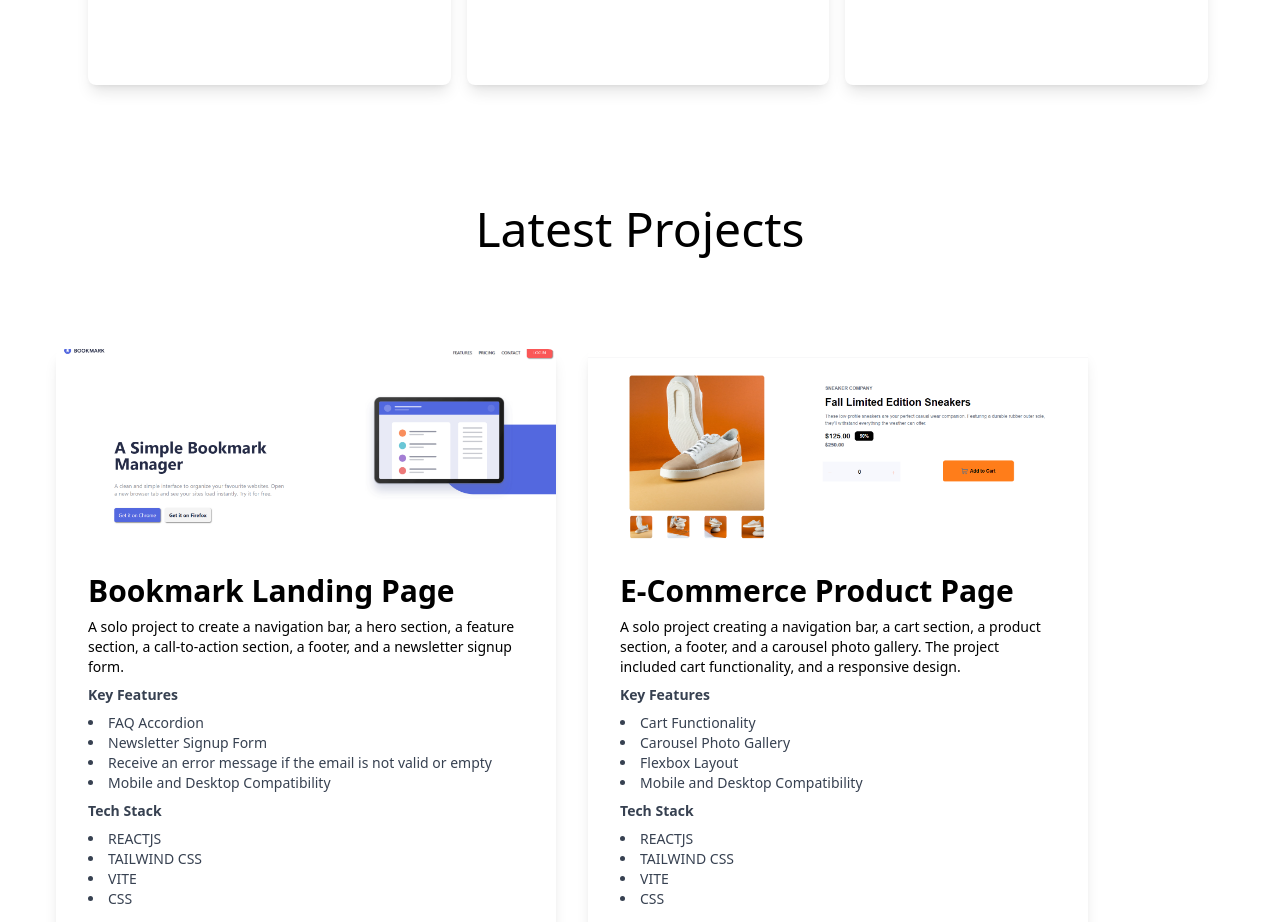
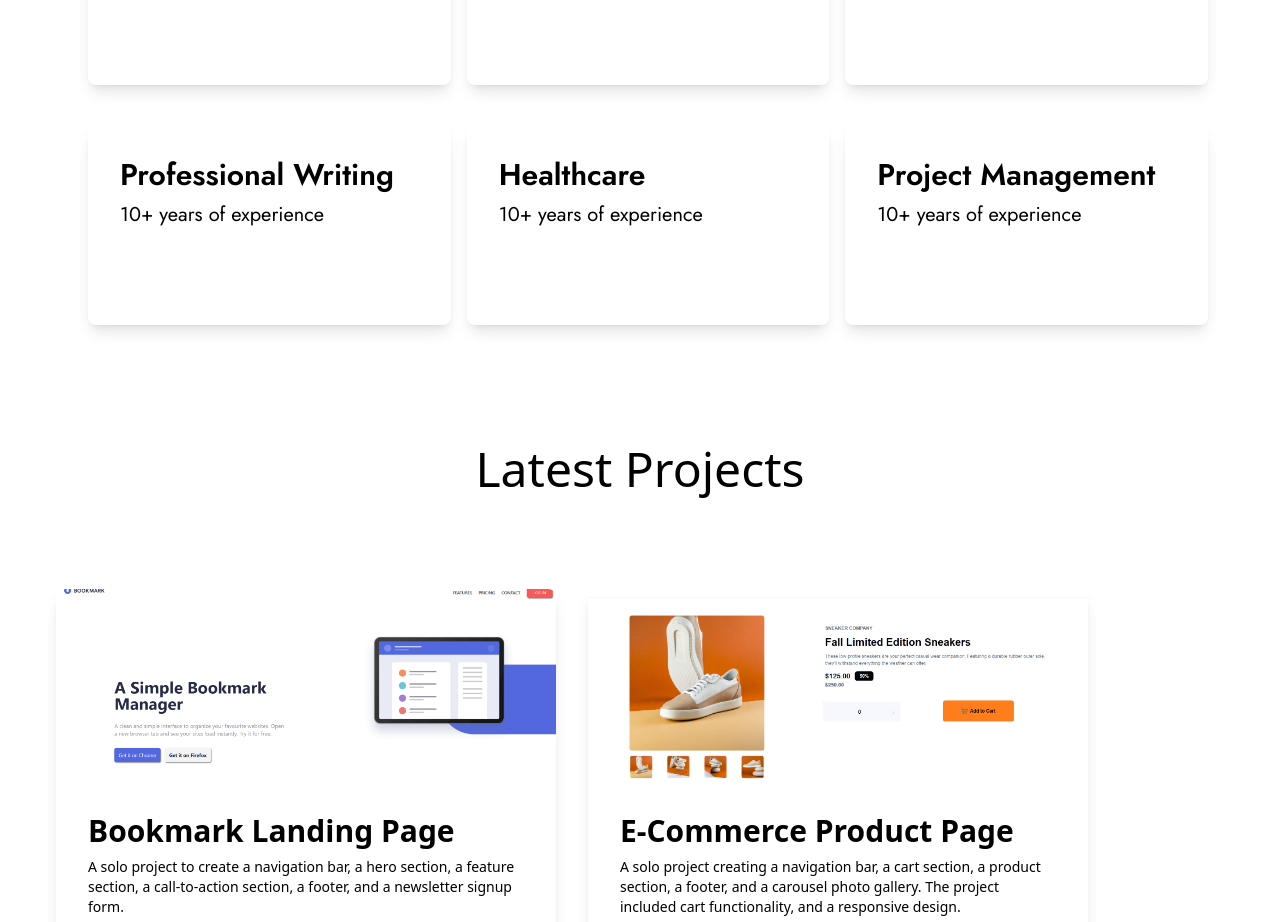
Before and after one commit to lavollmer/portfolio-lauradev, a React (Vite) app: page / in a window 1280 px wide. Shown: the part 1820-2742 px from the top of the page. Built offline with nearby package versions, Linux system fonts and the light colour scheme.

Commit message:
adding more technical skills

```diff
--- a/src/components/Skills.jsx
+++ b/src/components/Skills.jsx
@@ -27,6 +27,11 @@ const Skills = () => {
           <SkillsCard title="CSS" content="1 year of experience" />
           <SkillsCard title="Web Accessibility" content="1 year of experience" />
         </div>
+        <div className="flex flex-col lg:flex-row items-center justify-center w-full mt-4 md:mt-0 lg:flex-row lg:space-x-4 space-y-6 lg:space-y-0">
+          <SkillsCard title="Professional Writing" content="10+ years of experience" />
+          <SkillsCard title="Healthcare" content="10+ years of experience" />
+          <SkillsCard title="Project Management" content="10+ years of experience" />
+        </div>
       </div>
     </div>
   );
```
